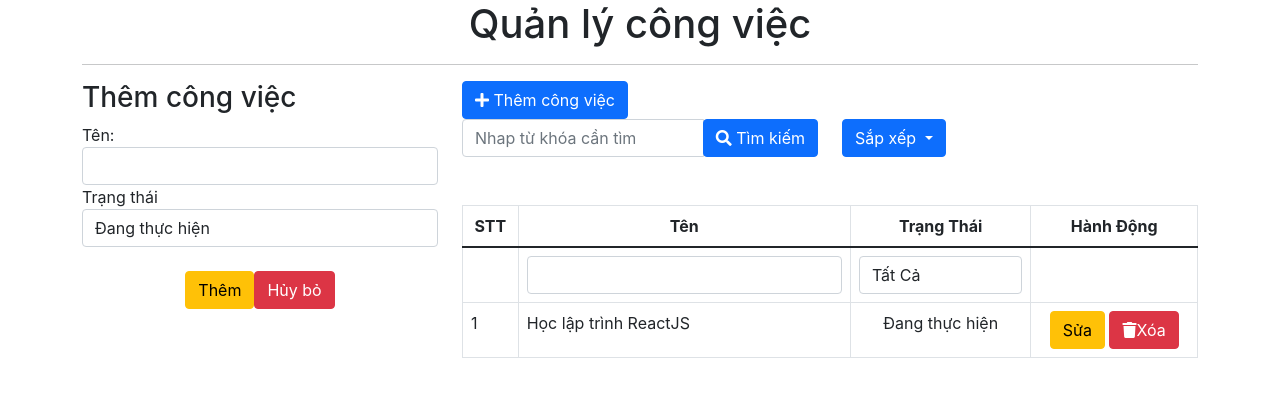
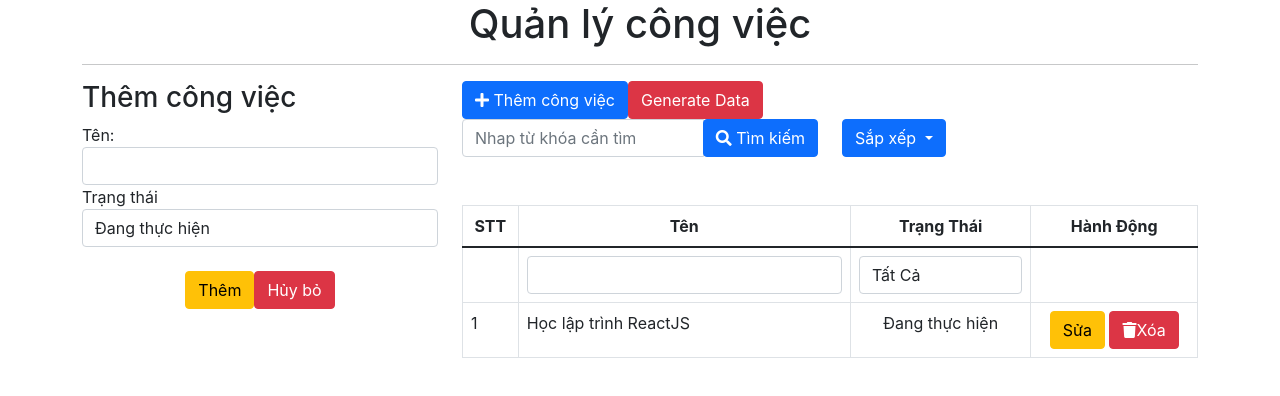
Before and after one commit to hokhacminhtri/task-management-reactjs, a React (Create React App) app: page / in a window 1280 px wide. Shown: the top 396 px of the page. Built offline with nearby package versions, Linux system fonts and the light colour scheme; some icons are missing.

Commit message:
Add tasks to localStorage and display

```diff
--- a/src/App.js
+++ b/src/App.js
@@ -1,10 +1,62 @@
-import React from "react";
+import React, { useState, useEffect } from "react";
 import "./App.css";
 import Control from "./components/Control";
 import TaskForm from "./components/TaskForm";
 import TaskList from "./components/TaskList";
 
 function App() {
+  const [tasks, setTasks] = useState("");
+
+  useEffect(() => {
+    console.log("effect");
+    if (localStorage && localStorage.getItem("tasks")) {
+      let tasks = JSON.parse(localStorage.getItem("tasks"));
+      setTasks(tasks);
+    }
+  }, []);
+
+  // generate data
+  const onGenerateData = () => {
+    console.log("generate data");
+    let tasks = [
+      {
+        id: onGenerateId(),
+        name: "Ăn",
+        status: true,
+      },
+      {
+        id: onGenerateId(),
+        name: "Ngủ",
+        status: false,
+      },
+      {
+        id: onGenerateId(),
+        name: "Code",
+        status: true,
+      },
+    ];
+    // console.log(tasks);
+
+    setTasks(tasks);
+
+    localStorage.setItem("tasks", JSON.stringify(tasks));
+  };
+
+  // key tao unique id
+  const key = () => {
+    return Math.floor((1 + Math.random()) * 0x10000)
+      .toString(16)
+      .substring(1);
+  };
+
+  // ham tao unique id
+  const onGenerateId = () => {
+    return key() + key() + key() + key() + key() + key() + key() + key();
+  };
+
+  const { myTasks } = tasks;
+  // console.log(tasks, "ahihi");
+
   return (
     <div className="container">
       <div className="text-center">
@@ -20,10 +72,18 @@ function App() {
           <button type="button" className="btn btn-primary">
             <span className="fa fa-plus mr-5"></span> Thêm công việc
           </button>
+          <button
+            type="button"
+            className="btn btn-danger"
+            onClick={onGenerateData}
+          >
+            Generate Data
+          </button>
           {/* Tim kiem va Sap xep */}
           <Control />
           {/* Danh sách các task */}
-          <TaskList />
+          <TaskList tasks={myTasks} />
+          {/* <TaskList /> */}
         </div>
       </div>
     </div>
--- a/src/components/Control/index.js
+++ b/src/components/Control/index.js
@@ -32,15 +32,15 @@ function Control() {
           <ul className="dropdown-menu" aria-labelledby="dropdownMenu1">
             <li>
               <a role="button">
-                <span class="fa fa-sort-alpha-asc pr-5">Tên A-Z</span>
+                <span className="fa fa-sort-alpha-asc pr-5">Tên A-Z</span>
               </a>
             </li>
             <li>
               <a role="button">
-                <span class="fa fa-sort-alpha-desc pr-5">Tên Z-A</span>
+                <span className="fa fa-sort-alpha-desc pr-5">Tên Z-A</span>
               </a>
             </li>
-            <li role="separator" class="divider"></li>
+            <li role="separator" className="divider"></li>
             <li>
               <a role="button">Trạng thái đang thực hiện</a>
             </li>
--- a/src/components/TaskForm/index.js
+++ b/src/components/TaskForm/index.js
@@ -1,7 +1,6 @@
 import React from "react";
 
 function TaskForm() {
-  console.log("TaskForm");
   return (
     <div className="panel panel-warning">
       <div className="panel-heading">
--- a/src/components/TaskList/index.js
+++ b/src/components/TaskList/index.js
@@ -1,7 +1,7 @@
 import React from "react";
 import TaskItem from "../TaskItem";
 
-function TaskList() {
+function TaskList(myTasks) {
   return (
     <div className="row mt-5">
       <div className="col-xs-12 col-sm-12 col-md-12 col-lg-12">
```
